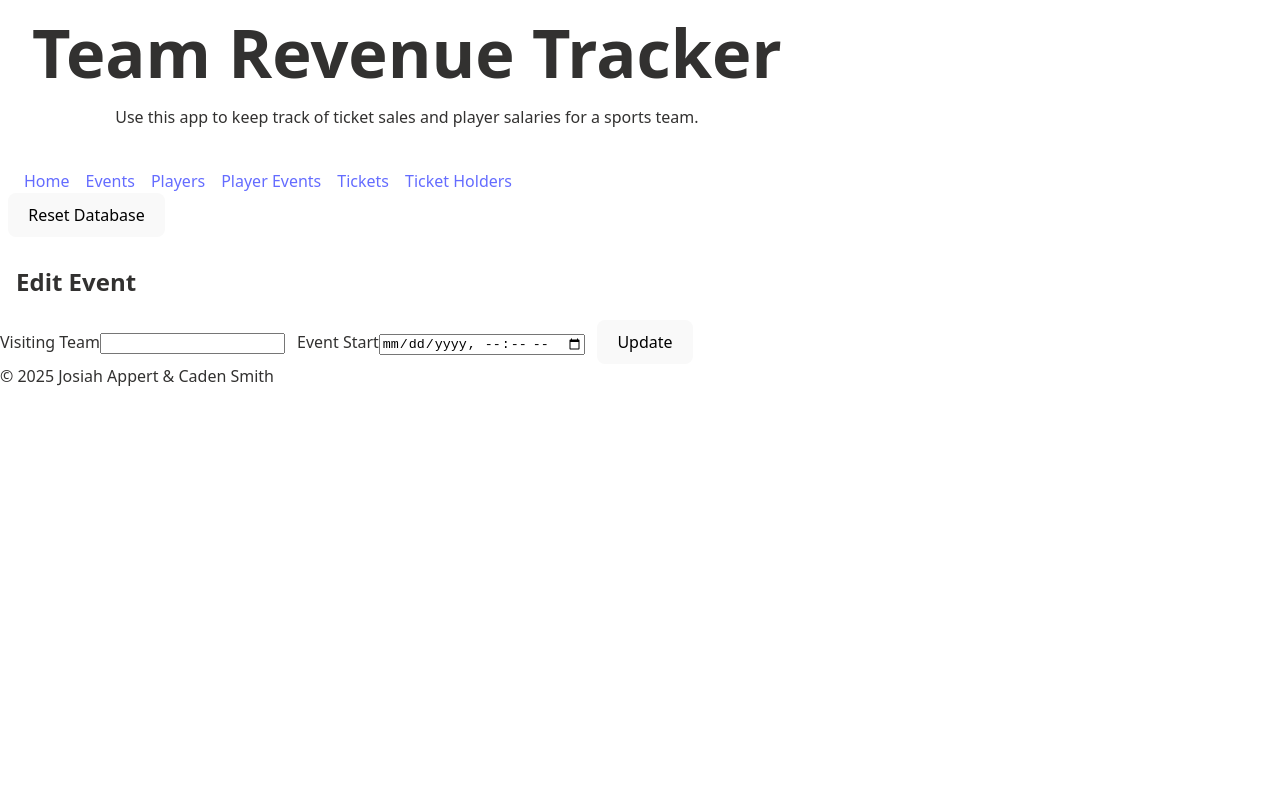
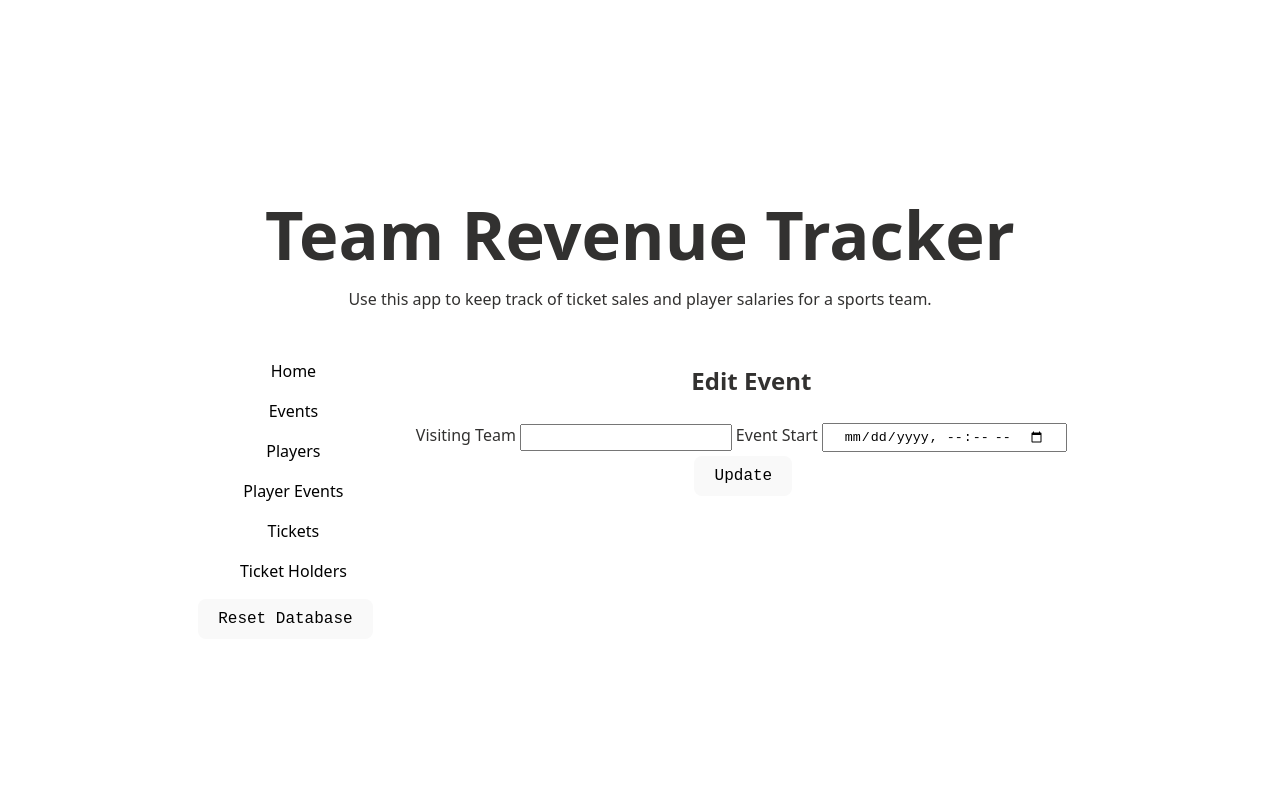
Before and after one commit to JosiahAppert/Term-Project, a React (Vite) app in the folder frontend/: page /events/update in a window 1280 px wide. Shown: the top 800 px of the page. Built offline with nearby package versions, Linux system fonts and the light colour scheme; no server answers.

Commit message:
final commit

```diff
--- a/frontend/src/App.css
+++ b/frontend/src/App.css
@@ -14,6 +14,129 @@ header h1 {
   margin: 0px;
 }
 
-#edit, #delete:hover {
-    cursor: pointer;
+.main-content {
+  display: flex;
+  flex: 1;
+  min-width: 0;
 }
+
+nav {
+  display: flex;
+  flex-direction: column;
+  flex-shrink: 0;
+  min-width: 150px;
+  max-width: 200px;
+  padding: 1rem;
+}
+
+nav a {
+  margin-bottom: 1rem;
+  text-decoration: none;
+  color: black;
+}
+
+nav a:hover {
+  color: rgb(73, 72, 72);
+  text-decoration: underline;
+}
+
+main {
+  flex: 1;
+  min-width: 0;
+  overflow-x: auto;
+  padding: 0rem 1rem;
+}
+
+footer {
+  padding: 0.5rem;
+  text-align: center;
+  background-color: #f4f4f4;
+}
+
+body {
+  margin: 60px;
+  padding: 90px;
+}
+
+table {
+  width: 100%;
+  border-collapse: collapse;
+}
+
+tr th {
+  border: 0.5rem groove;
+  color: rgb(30, 3, 3);
+  padding: 1px 15px;
+  text-align: center;
+  word-break: break-word;
+}
+
+tr td {
+  border: 0.4rem groove;
+  color: rgb(34, 12, 62);
+  padding: 2px 13px;
+  text-align: center;
+  word-break: break-word;
+}
+
+input, select {
+  font-family: 'Courier New', Courier, monospace;
+  font-size: 10pt;
+  margin: 4px;
+  padding: 4px 20px;
+}
+
+button {
+  font-family: 'Courier New', Courier, monospace;
+}
+
+#root {
+  max-width: 1280px;
+  margin: 0 auto;
+  padding: 2rem;
+  text-align: center;
+}
+
+.logo {
+  height: 6em;
+  padding: 1.5em;
+  will-change: filter;
+  transition: filter 300ms;
+}
+.logo:hover {
+  filter: drop-shadow(0 0 2em #646cffaa);
+}
+.logo.react:hover {
+  filter: drop-shadow(0 0 2em #61dafbaa);
+}
+
+@keyframes logo-spin {
+  from {
+    transform: rotate(0deg);
+  }
+  to {
+    transform: rotate(360deg);
+  }
+}
+
+@media (prefers-reduced-motion: no-preference) {
+  a:nth-of-type(2) .logo {
+    animation: logo-spin infinite 20s linear;
+  }
+}
+
+.card {
+  padding: 2em;
+}
+
+.read-the-docs {
+  color: #888;
+}
+
+#delete:hover {
+  cursor: pointer;
+}
+
+#edit:hover {
+  cursor: pointer;
+}
--- a/frontend/src/pages/HomePage.jsx
+++ b/frontend/src/pages/HomePage.jsx
@@ -12,7 +12,38 @@ function HomePage() {
         <>
             <h1>Home Page</h1>
             <div className="homepageDescription">
-                <p>Developer information and Project overview here.</p>
+                <p>This project began with a wide concept of tracking everything a
+                    sports team might manage financially, including tickets,
+                    concessions, equipment, and player expenses. As we built our
+                    early drafts and reviewed feedback, it became clear that some
+                    of the original entities created more complexity than benefit.
+                    Concessions and Equipment, for example, were barely populated
+                    and did not meaningfully support the core purpose of the system.
+                    After considering feedback from our TA and classmates, we
+                    narrowed the design to the entities that directly support
+                    financial tracking and event management: Events, Tickets,
+                    TicketHolders, Players, and PlayerEvents. This adjustment made
+                    the database cleaner, more focused, and easier to normalize.</p>
+                <p>Throughout the refinement process, we improved the organization
+                    and clarity of the project. We reworked the overview so the
+                    explanation followed a logical flow, standardized attribute
+                    naming with camelCase, added clearer column labels, and
+                    corrected the ERD to accurately show every table we implemented.
+                    We also added dropdown selectors to make relationship updates
+                    more intuitive on the website. In addition, we separated DDL
+                    and DML procedures into their own files and added citations
+                    and documentation that were missing from earlier drafts.</p>
+                <p>AI tools were helpful with brainstorming parts of the project,
+                    however, the output often needed manual correction to meet
+                    course standards, and AI sometimes missed important project-specific
+                    details. Human feedback from peers and the TA was the most reliable
+                    source for identifying gaps in normalization, improving clarity,
+                    and shaping the final design. Overall, the project grew into a
+                    much more polished and intentional system. Each round of revision
+                    improved the design, strengthened the implementation, and clarified
+                    the purpose of the database. What started as a broad idea became a
+                    well structured application that supports meaningful financial
+                    tracking and event management for a sports team.</p>
             </div>
         </>
     );
```
Also changed, not shown: 5 other files (tests, documents, lock files or other folders).
